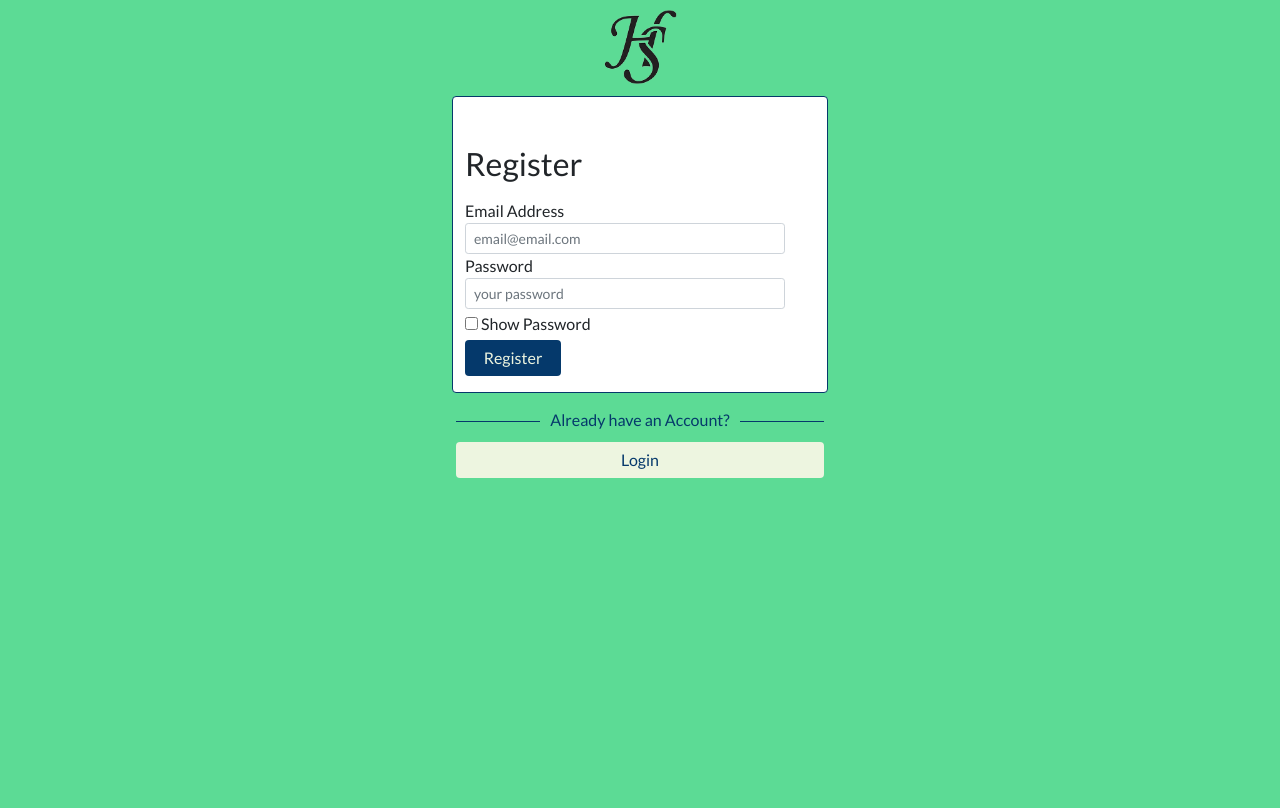
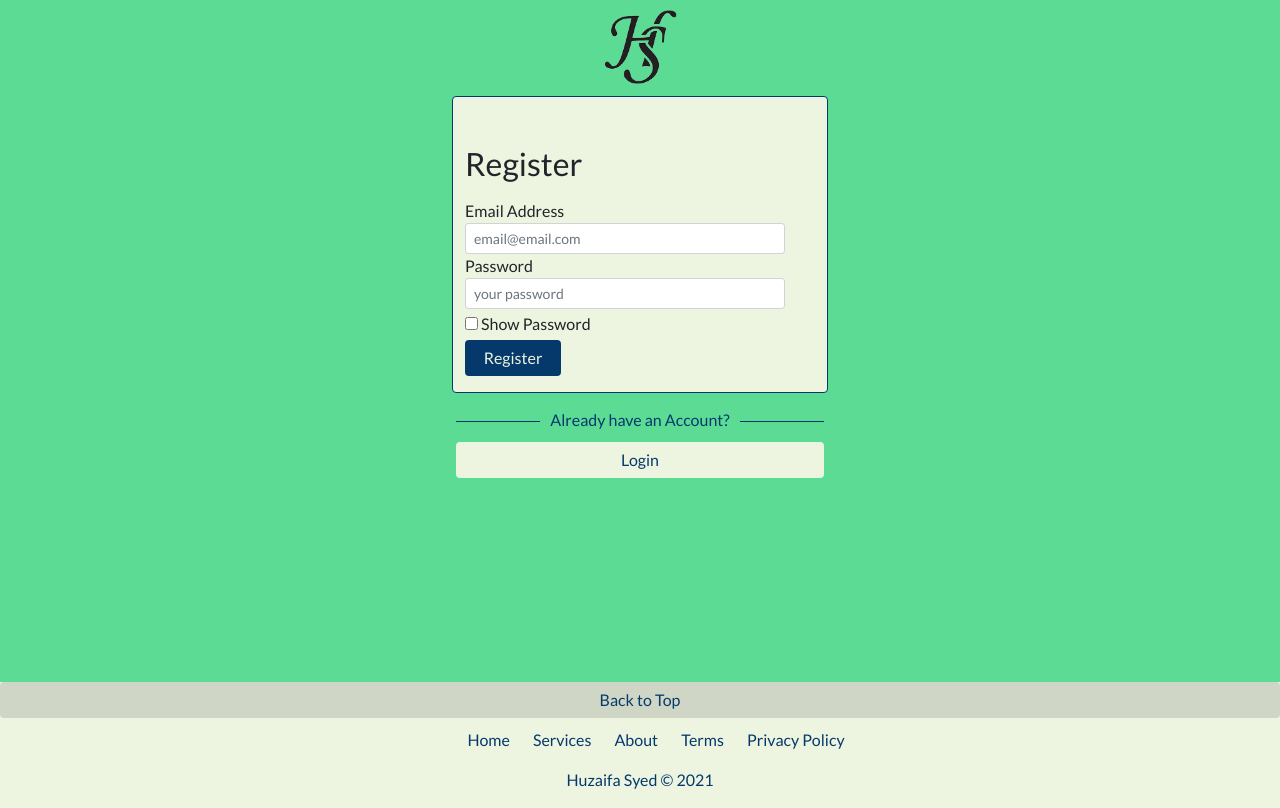
Before and after one commit to huzai4a/Login-Registration-Full-Site, a PHP site: page /register.php in a window 1280 px wide. Before the commit the page ends 478 px from the top, so only its background shows below. Run offline with PHP 8.4, Linux system fonts and the light colour scheme; some libraries are stand-ins or nearby versions.

Commit message:
added footer and fixed links page

```diff
--- a/assets/css/style.css
+++ b/assets/css/style.css
@@ -7,9 +7,13 @@
     margin: 0;
     padding: 0;
 }
+html{
+  height: 100%;
+}
 body{
     background-color: #5CDB95;
     font-family: 'Lato', sans-serif;
+    min-height: 100vh;
 }
 input{
   border: none;
@@ -193,6 +197,7 @@ a:hover{
 /*card*/
 .card{
   border: 1px solid #05396b;
+  background: #edf5e0;
 }
 
 /*line with text*/
@@ -221,3 +226,28 @@ span.txt {
   border: none;
   color: #05396b;
 }
+
+/*footer*/
+.footer{
+  background: #edf5e0;
+  color: #05396b;
+
+  top: 100%;
+  position: sticky;
+}
+.footer ul li{
+  display: inline-block;
+  padding: 10px 10px 0px 10px;
+}
+.footer-btn{
+  background: #d0d6c5;
+  border: none;
+  color: #05396b;
+  width: 100%;
+}
+.footer-btn:hover{
+  background: #d0d6c5;
+  border: none;
+  color: #05396b;
+  box-shadow: inset 0 0 100px 100px rgba(255, 255, 255, 0.1);
+}
--- a/dashboard.php
+++ b/dashboard.php
@@ -4,7 +4,7 @@
     define('__CONFIG__', true);
     //require the config
     require_once "inc/config.php";
-
+    require_once "inc/CDN.php";
     Page::forceLogin();
 
     $User = new User($_SESSION['user_id']);
@@ -33,7 +33,7 @@
         </p>
         <p><a href="/Log-Reg-Site/logout.php">Logout</a></p>
     </div>
- <?php require_once "inc/footer.php" ?>
+ <?php require_once "inc/footer.php"; ?>
 
   </body>
 </html>
--- /dev/null
+++ b/inc/CDN.php
@@ -0,0 +1,49 @@
+<!-- Bootstrap CDN (js and css) -->
+<link href="https://cdn.jsdelivr.net/npm/bootstrap@5.1.3/dist/css/bootstrap.min.css" rel="stylesheet" integrity="sha384-1BmE4kWBq78iYhFldvKuhfTAU6auU8tT94WrHftjDbrCEXSU1oBoqyl2QvZ6jIW3" crossorigin="anonymous">
+<script src="https://cdn.jsdelivr.net/npm/bootstrap@5.1.3/dist/js/bootstrap.bundle.min.js" integrity="sha384-ka7Sk0Gln4gmtz2MlQnikT1wXgYsOg+OMhuP+IlRH9sENBO0LRn5q+8nbTov4+1p" crossorigin="anonymous"></script>
+
+<!-- jQuery -->
+<script src="https://cdnjs.cloudflare.com/ajax/libs/jquery/3.2.1/jquery.min.js"></script>
+
+<!-- link to main.js -->
+<script src="/Log-Reg-Site/assets/js/main.js"></script>
+
+<!-- link to css sheet -->
+<link href="/Log-Reg-Site/assets/css/style.css" rel="stylesheet" type="text/css" />
+
+<!-- for icons -->
+<link rel="stylesheet" href="https://cdnjs.cloudflare.com/ajax/libs/font-awesome/6.0.0-beta3/css/all.min.css" integrity="sha512-Fo3rlrZj/k7ujTnHg4CGR2D7kSs0v4LLanw2qksYuRlEzO+tcaEPQogQ0KaoGN26/zrn20ImR1DfuLWnOo7aBA==" crossorigin="anonymous" referrerpolicy="no-referrer" />
+
+<!-- for navbar toggling -->
+<script>
+
+	$(function() {
+
+	    $(".toggle").on("click", function() {
+
+	        if($(".item").hasClass("active")) {
+	            $(".item").removeClass("active");
+	        }
+	        else{
+	            $(".item").addClass("active");
+	        }
+
+	    })
+
+	});
+
+</script>
+
+<!-- for show password toggling -->
+<script>
+
+function myFunction() {
+  var x = document.getElementById("myPassword");
+  if (x.type === "password") {
+    x.type = "text";
+  } else {
+    x.type = "password";
+  }
+}
+
+</script>
--- a/inc/footer.php
+++ b/inc/footer.php
@@ -1,46 +1,12 @@
-<!-- Bootstrap CDN (js and css) -->
-<link href="https://cdn.jsdelivr.net/npm/bootstrap@5.1.3/dist/css/bootstrap.min.css" rel="stylesheet" integrity="sha384-1BmE4kWBq78iYhFldvKuhfTAU6auU8tT94WrHftjDbrCEXSU1oBoqyl2QvZ6jIW3" crossorigin="anonymous">
-<script src="https://cdn.jsdelivr.net/npm/bootstrap@5.1.3/dist/js/bootstrap.bundle.min.js" integrity="sha384-ka7Sk0Gln4gmtz2MlQnikT1wXgYsOg+OMhuP+IlRH9sENBO0LRn5q+8nbTov4+1p" crossorigin="anonymous"></script>
-
-<!-- jQuery -->
-<script src="https://cdnjs.cloudflare.com/ajax/libs/jquery/3.2.1/jquery.min.js"></script>
-
-<!-- link to main.js -->
-<script src="/Log-Reg-Site/assets/js/main.js"></script>
-
-<!-- link to css sheet -->
-<link href="/Log-Reg-Site/assets/css/style.css" rel="stylesheet" type="text/css" />
-
-<!-- for navbar toggling -->
-<script>
-
-	$(function() {
-
-	    $(".toggle").on("click", function() {
-
-	        if($(".item").hasClass("active")) {
-	            $(".item").removeClass("active");
-	        }
-	        else{
-	            $(".item").addClass("active");
-	        }
-
-	    })
-
-	});
-
-</script>
-
-<!-- for show password toggling -->
-<script>
-
-function myFunction() {
-  var x = document.getElementById("myPassword");
-  if (x.type === "password") {
-    x.type = "text";
-  } else {
-    x.type = "password";
-  }
-}
-
-</script>
+<!-- footer for each page -->
+<footer class="footer mt-5">
+	<a role="button" class="btn footer-btn" href="#top">Back to Top</a>
+		<ul class="list text-center">
+			<li><a href="">Home</a></li>
+			<li><a href="">Services</a></li>
+			<li><a href="">About</a></li>
+			<li><a href="">Terms</a></li>
+			<li><a href="">Privacy Policy</a></li>
+		</ul>
+	<p class="copyright text-center pb-3">Huzaifa Syed © 2021</p>
+</footer>
--- a/index.php
+++ b/index.php
@@ -3,7 +3,7 @@
     define('__CONFIG__', true);
     //require the config
     require_once "inc/config.php";
-    require_once "inc/footer.php";
+    require_once "inc/CDN.php";
     ?>
 <!DOCTYPE html>
 <html>
@@ -16,7 +16,7 @@
 
     <!-- navbar -->
     <nav>
-        <ul class="menu">
+        <ul class="menu" id="top">
             <li class="logo"><a href="/Log-Reg-Site/index.php"><img src="/Log-Reg-Site/img/brand.png" alt="..." style="width:2em; height:2em;"></a></li>
             <li class="item"><a href="/Log-Reg-Site/index.php">Home</a></li>
             <li class="item"><a href="#">Features</a></li>
@@ -46,5 +46,6 @@
  </div>
 </div>
 
+<?php require_once "inc/footer.php"; ?>
   </body>
 </html>
--- a/register.php
+++ b/register.php
@@ -5,7 +5,7 @@
     require_once "inc/config.php";
 
     Page::forceDashboard();
-    require_once "inc/footer.php";
+    require_once "inc/CDN.php";
     ?>
 <!DOCTYPE html>
 <html lang="en">
@@ -55,13 +55,12 @@
 </div>
 </div>
 
-<div class="container-fluid d-flex justify-content-center">
+<div class="container-fluid d-flex flex-column align-items-center">
 		<h6 class="line"><span class="txt"> Already have an Account? </span></h6>
+		<a role="button" class="btn acc-btn" href="/Log-Reg-Site/login.php">Login</a>
 </div>
 
-<div class="container-fluid d-flex justify-content-center">
-		<a role="button" class="btn btn-primary acc-btn" href="/Log-Reg-Site/login.php">Login</a>
-</div>
 
+<?php require_once "inc/footer.php"; ?>
   </body>
 </html>
```
Also changed, not shown: login.php (+4 -6 lines).
